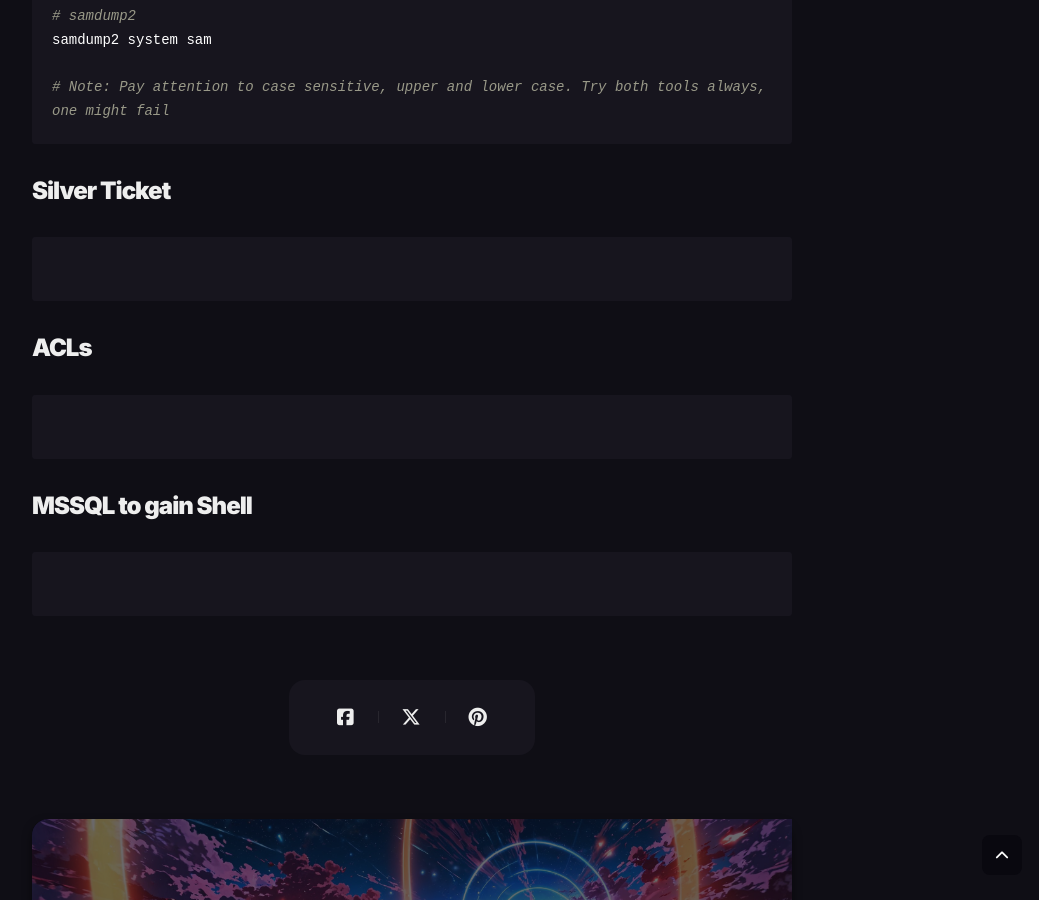
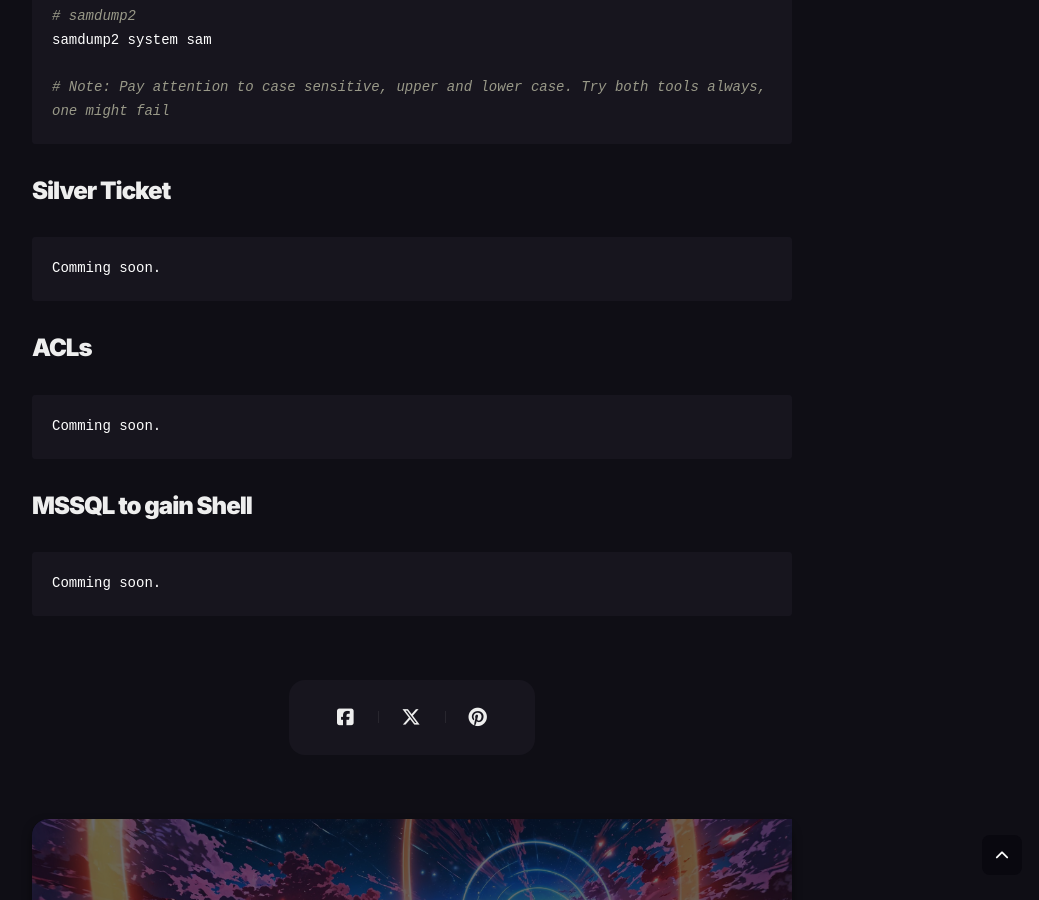
Before and after one commit to Vorkharium/vorkharium.github.io, a Jekyll site: the page built from _posts/2024-11-01-Attacking-Active-Directory-Cheatsheet.md, in a window 1280 px wide and 900 px high, scrolled down 15851 px. Shown: the whole window, without its empty margins (228-1267 px from the left). Built offline with Jekyll 4.4.1, drawn with Linux system fonts in a browser that asks for light colours; comment, search, counter and statistics services are not loaded.

Commit message:
Update 2024-11-01-Attacking-Active-Directory-Cheatsheet.md

````diff
--- a/_posts/2024-11-01-Attacking-Active-Directory-Cheatsheet.md
+++ b/_posts/2024-11-01-Attacking-Active-Directory-Cheatsheet.md
@@ -543,13 +543,13 @@ samdump2 system sam
 ```
 ### Silver Ticket
 ```shell
-
+Comming soon.
 ```
 ### ACLs
 ```shell
-
+Comming soon.
 ```
 ### MSSQL to gain Shell
 ```shell
-
+Comming soon.
 ```
````
